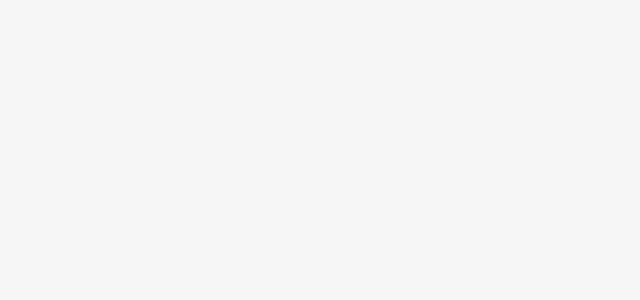
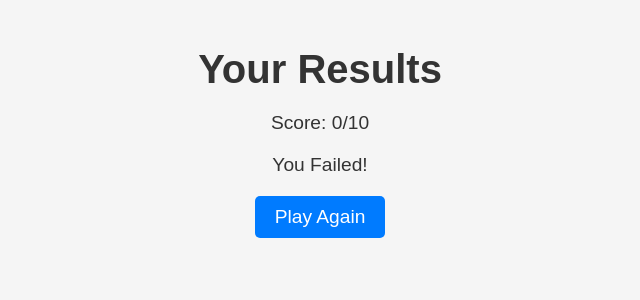
Before and after one commit to MudehDieudonne/quiz-app01, a React (Vite) app: page /results in a window 1280 px wide. Shown: the top 300 px of the page, without its empty margins (320-960 px from the left). Built offline with nearby package versions, Linux system fonts and the light colour scheme.

Commit message:
question n rezult page

```diff
--- a/src/components/QuestionCard.jsx
+++ b/src/components/QuestionCard.jsx
@@ -4,7 +4,7 @@ import PropTypes from 'prop-types'
 const QuestionCard = ({ question, onAnswer }) => {
     return (
         <div className="question-card">
-            <h3 dangerouslySetInnerHTML={{ __html: question.question }} />
+            <h4 dangerouslySetInnerHTML={{ __html: question.question }} />
             <div>
                 <button onClick={() => onAnswer('True')}>True</button>
                 <button onClick={() => onAnswer('False')}>False</button>
--- a/src/pages/QuizPage.jsx
+++ b/src/pages/QuizPage.jsx
@@ -33,6 +33,8 @@ const Quiz = () => {
 
     return (
         <div className="quiz-page">
+            <h2>Question {id}</h2>
+            <QuestionCard question={question} onAnswer={handleAnswer} />
         </div>
     )
 }
--- a/src/pages/ResultsPage.jsx
+++ b/src/pages/ResultsPage.jsx
@@ -3,9 +3,29 @@ import { QuizContext } from '../context/QuizContext'
 import { useNavigate } from 'react-router-dom'
 
 const Results = () => {
+    const { questions, answers, score, resetQuiz } = useContext(QuizContext)
+    const navigate = useNavigate()
+
+    const handlePlayAgain = () => {
+        resetQuiz()
+        navigate('/')
+    }
 
     return (
         <div className="results-page">
+            <h1>Your Results</h1>
+            <p>Score: {score}/10</p>
+            <p>{score >= 5 ? 'You Passed!' : 'You Failed!'}</p>
+            <ul>
+                {questions.map((q, index) => (
+                    <li key={index}>
+                        <p><strong>Question:</strong> {q.question}</p>
+                        <p><strong>Your Answer:</strong> {answers[index]}</p>
+                        <p><strong>Correct Answer:</strong> {q.correct_answer}</p>
+                    </li>
+                ))}
+            </ul>
+            <button onClick={handlePlayAgain}>Play Again</button>
         </div>
     )
 }
```
